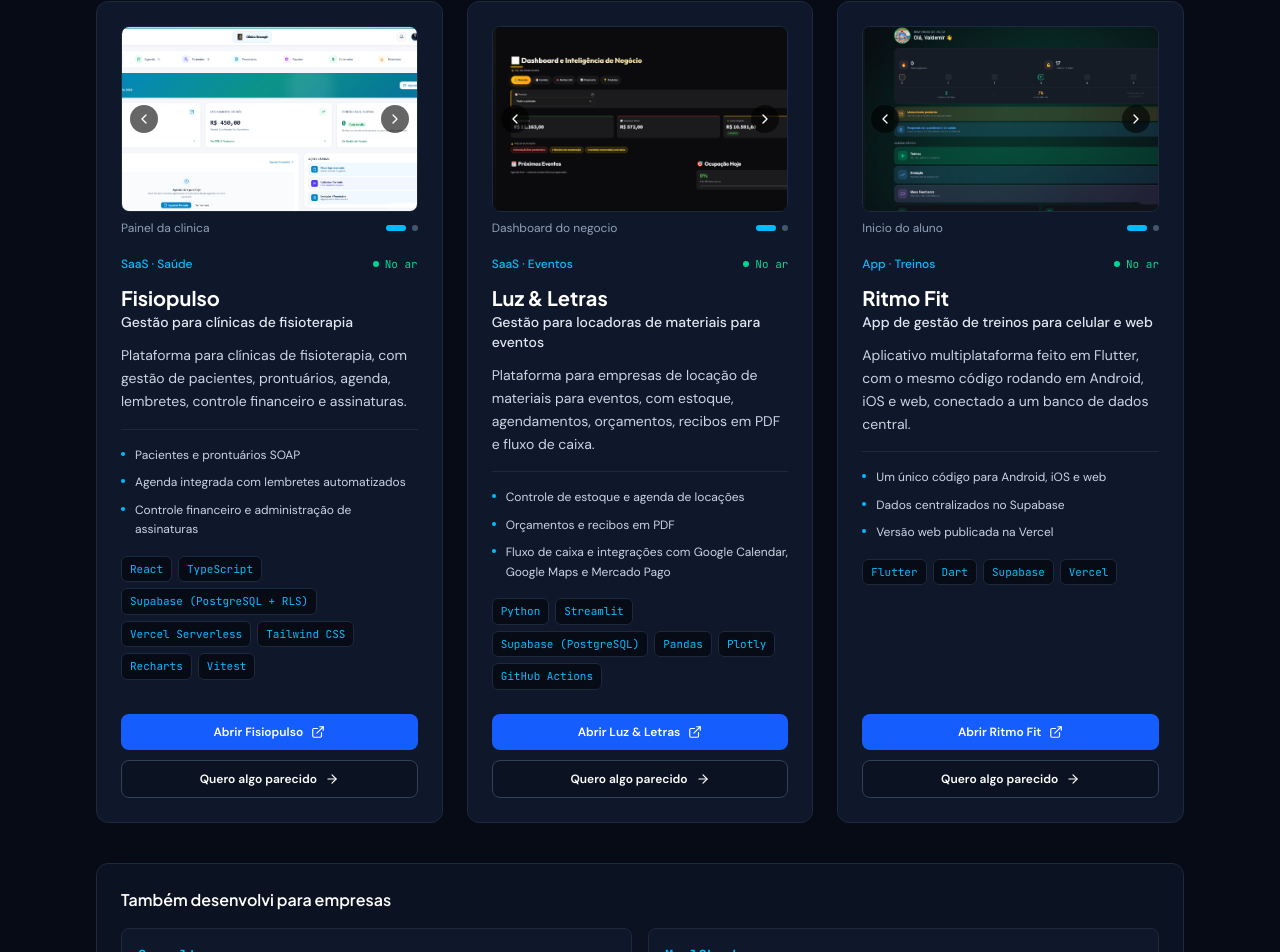
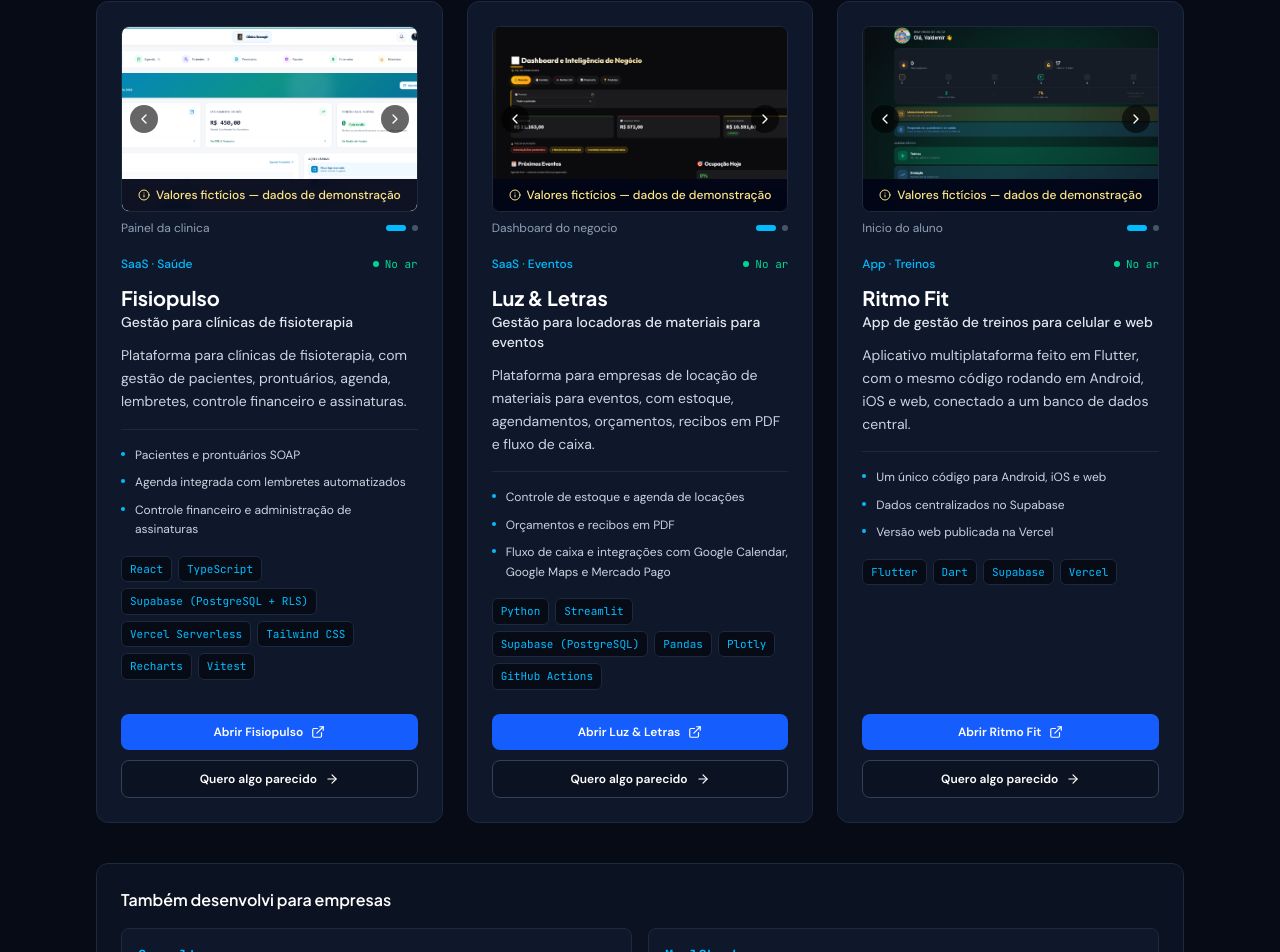
Before and after one commit to ValdemirnN/Sistema-Portfolio, a React (Vite) app: page / in a window 1280 px wide. Shown: the part 2967-3919 px from the top of the page. Built offline with nearby package versions, Linux system fonts and the light colour scheme.

Commit message:
Add files via upload

```diff
--- a/src/components/SystemGallery.tsx
+++ b/src/components/SystemGallery.tsx
@@ -1,9 +1,26 @@
 import { useCallback, useEffect, useState } from 'react';
-import { ChevronLeft, ChevronRight, Expand, X } from 'lucide-react';
+import { ChevronLeft, ChevronRight, Expand, Info, X } from 'lucide-react';
 
 export interface Shot {
   src: string;
   caption: string;
+}
+
+/**
+ * Faixa sobre a base do print: avisa que os dados são fictícios
+ * e cobre qualquer marca d'água/resíduo no canto inferior da imagem.
+ */
+function DemoNotice({ large = false }: { large?: boolean }) {
+  return (
+    <div
+      className={`pointer-events-none absolute inset-x-0 bottom-0 flex items-center justify-center gap-1.5 bg-slate-950/95 text-amber-200 backdrop-blur-sm ${
+        large ? 'py-2.5 text-sm' : 'py-1.5 text-[11px] sm:py-2 sm:text-xs'
+      }`}
+    >
+      <Info className={large ? 'h-4 w-4' : 'h-3 w-3'} aria-hidden="true" />
+      <span className="font-medium">Valores fictícios — dados de demonstração</span>
+    </div>
+  );
 }
 
 /**
@@ -60,6 +77,7 @@ export function SystemGallery({ name, shots }: { name: string; shots: Shot[] })
             <Expand className="h-3 w-3" aria-hidden="true" /> Ampliar
           </span>
         </button>
+        <DemoNotice />
 
         {total > 1 && (
           <>
@@ -125,12 +143,17 @@ export function SystemGallery({ name, shots }: { name: string; shots: Shot[] })
           </div>
 
           <div className="relative flex min-h-0 flex-1 items-center justify-center">
-            <img
-              src={current.src}
-              alt={`${name}: ${current.caption}`}
+            <div
+              className="relative overflow-hidden rounded-lg shadow-2xl"
               onClick={(e) => e.stopPropagation()}
-              className="max-h-full max-w-full rounded-lg object-contain shadow-2xl"
-            />
+            >
+              <img
+                src={current.src}
+                alt={`${name}: ${current.caption}`}
+                className="block max-h-[calc(100vh-9rem)] max-w-full object-contain"
+              />
+              <DemoNotice large />
+            </div>
             {total > 1 && (
               <>
                 <button
```
